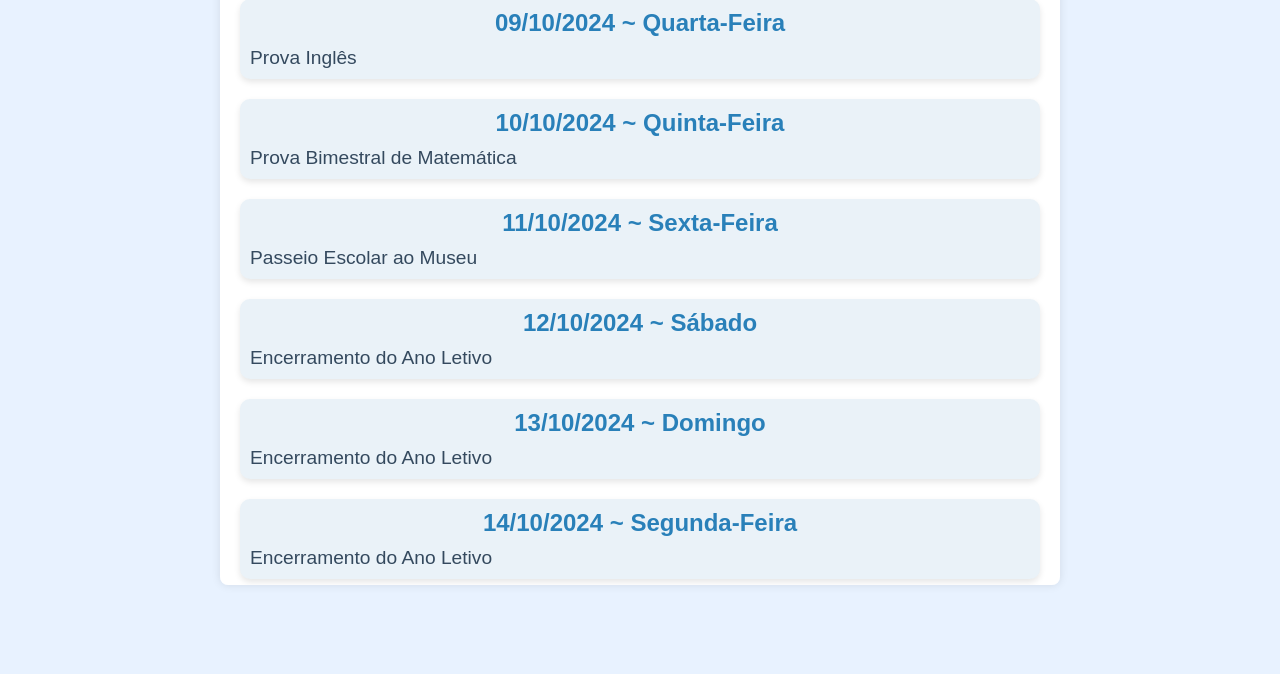
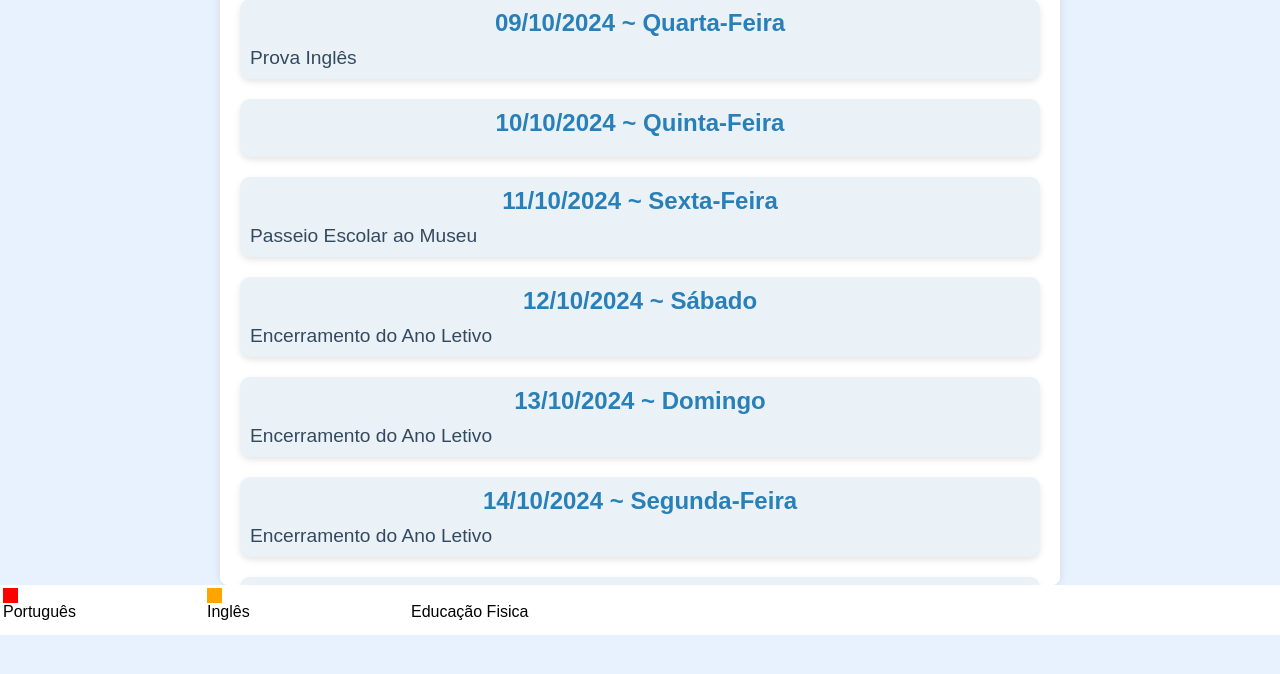
Before and after one commit to CyberJen-dev/Cemep-Life-Events-Timeline, a plain HTML site: page index.html in a window 1280 px wide. Shown: the part 182-856 px from the top of the page. Before the commit the page ends 800 px from the top, so only its background shows below. Drawn offline with Linux system fonts and the light colour scheme.

Commit message:
Update index.html

```diff
--- a/index.html
+++ b/index.html
@@ -78,6 +78,28 @@
             margin: 20px 0;
         }
 
+        footer {
+            height: 50px;
+            background-color: white;
+        }
+
+        .color {
+            height: 15px;
+            width: 15px;
+        }
+
+        .c1 {
+            background-color: red;
+        }
+
+        .c2 {
+            background-color: orange;
+        }
+
+        td {
+            width: 200px;
+        }
+
     </style>
 </head>
 <body>
@@ -101,7 +123,7 @@
 
         <div class="timeline-event">
             <div class="date">10/10/2024 ~ Quinta-Feira</div>
-            <div class="description">Prova Bimestral de Matemática</div>
+            <div class="description"> </div>
         </div>
 
         <div class="timeline-event">
@@ -209,6 +231,31 @@
             <div class="description">Encerramento do Ano Letivo</div>
         </div>
     </div>
+    <footer>
+        <table>
+            <tr>
+                <td>
+                    <div class="color c1"></div> Português
+                </td>
+                <td>
+                    <div class="color c2"></div> Inglês
+                </td>
+                <td>
+                    <div class="color c3"></div> Educação Fisica
+                </td>
+            </tr>
+        </table>
+
+
+        <div class="color c3"></div>
+        <div class="color c4"></div>
+        <div class="color c5"></div>
+        <div class="color c6"></div>
+        <div class="color c7"></div>
+        <div class="color c8"></div>
+        <div class="color c9"></div>
+        <div class="color c10"></div>
+    </footer>
 
     <script>
         // Script para alternar a exibição do conteúdo das provas
```
